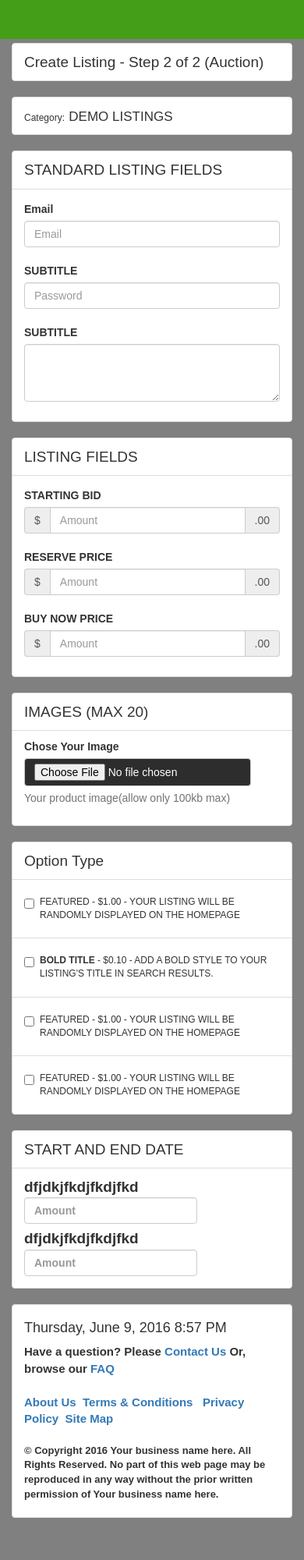
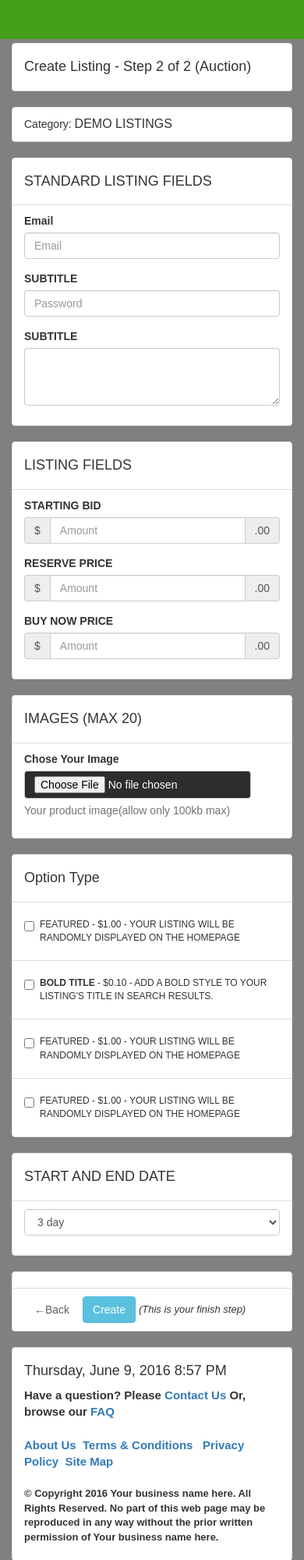
Before and after one commit to MiniProjectSR4/MiniProject2Web, a plain HTML site: page sell_two_step.html in a window 390 px wide. Shown: the top 2000 px of the page at 78% size. Before the commit the page ends 1966 px from the top, so only its background shows below. Drawn offline with Linux system fonts and the light colour scheme; files that its build step writes are made by us from their sources.

Commit message:
font.css

```diff
--- a/sell_two_step.html
+++ b/sell_two_step.html
@@ -8,8 +8,9 @@
 	<link rel="stylesheet" href="css/font-awesome.min.css">
 	<link rel="stylesheet" type="text/css" href="css/style.css">
 	<link rel="stylesheet" type="text/css" href="css/font_sell_page/thyreach_font.css">
+
 </head>
-<body style="background-color: gray;">
+<body style="background-color: gray; font-family: arial;font-size: 14px;">
 
 		<nav class="navbar navbar-default">
 		  <div class="container">
@@ -46,23 +47,23 @@
 		  </div><!-- /.container-->
 		</nav>
 		<div class="container">
-		<ul class="list-group arilfont" style="">
+		<ul class="list-group " style="">
   			<li class="list-group-item">
-    			Create Listing - Step 2 of 2 (Auction)
+    			<h4>Create Listing - Step 2 of 2 (Auction)</h4>
   			</li>
 		</ul>
-		<ul class="list-group arilfont" style="">
+		<ul class="list-group " style="">
   			<li class="list-group-item">
-    			<span style="font-family: arial;font-size: 12px;">Category:</span>
-    			<span style="font-family: arial;font-size: 17px;">DEMO LISTINGS<span>
+    			<span style="font-family: arial;font-size: 14px;">Category:</span>
+    			<span style="font-family: arial;font-size: 16px;">DEMO LISTINGS<span>
   			</li>
 		</ul>
 
 		<ul class="list-group " style="">
-			<li class="list-group-item arilfont">
-				STANDARD LISTING FIELDS
+			<li class="list-group-item ">
+				<h4>STANDARD LISTING FIELDS</h4>
 			</li>
-  			<li class="list-group-item arilfont">
+  			<li class="list-group-item ">
 		    	<form class="form-horizontal">
 				  	<div class="form-group">
 				    	<label for="inputEmail3" class="col-sm-2 control-label" style="font-size: 14px;">Email</label>
@@ -89,10 +90,10 @@
   			</li>
 		</ul>
 		<ul class="list-group">
-			<li class="list-group-item arilfont">
-				LISTING FIELDS
+			<li class="list-group-item ">
+				<h4>LISTING FIELDS</h4>
 			</li>
-			<li class="list-group-item arilfont" >
+			<li class="list-group-item ">
 				<form class="form-horizontal">
 				  	<div class="form-group">
 				    	<label for="inputEmail3" class="col-sm-2 control-label" style="font-size: 14px;">STARTING BID</label>
@@ -132,10 +133,10 @@
 		</ul>
 
 		<ul class="list-group">
-			<li class="list-group-item arilfont">
-				IMAGES (MAX 20)
+			<li class="list-group-item ">
+				<h4>IMAGES (MAX 20)</h4>
 			</li>
-			<li class="list-group-item arilfont">
+			<li class="list-group-item ">
 
 					<div class="form-group" style="font-size: 14px;">
 					    <label for="exampleInputFile">Chose Your Image</label>
@@ -145,10 +146,10 @@
 			</li>
 		</ul>
 		<ul class="list-group">
-			<li class="list-group-item arilfont">
-				Option Type
+			<li class="list-group-item ">
+				<h4>Option Type</h4>
 			</li>
-			<li class="list-group-item arilfont">
+			<li class="list-group-item ">
 				<div class="checkbox" style="font-size: 12px;">
 					<label>
 						<input type="checkbox" value="" />
@@ -156,7 +157,7 @@
 					</label>
 				</div>
 			</li>
-				<li class="list-group-item arilfont">
+				<li class="list-group-item ">
 				<div class="checkbox" style="font-size: 12px;">
 					<label>
 						<input type="checkbox" value="" />
@@ -164,7 +165,7 @@
 					</label>
 				</div>
 				</li>
-				<li class="list-group-item arilfont">
+				<li class="list-group-item ">
 				<div class="checkbox" style="font-size: 12px;">
 					<label>
 						<input type="checkbox" value="" />
@@ -172,7 +173,7 @@
 					</label>
 				</div>
 				</li>
-				<li class="list-group-item arilfont">
+				<li class="list-group-item ">
 				<div class="checkbox" style="font-size: 12px;">
 					<label>
 						<input type="checkbox" value="" />
@@ -185,28 +186,42 @@
 		</ul>
 
 		<ul class="list-group">
-			<li class="list-group-item arilfont">
-				START AND END DATE
+			<li class="list-group-item ">
+				<h4>START AND END DATE</h4>
 			</li>
-			<li class="list-group-item arilfont">
-				<form class="form-inline">
-					<label>
-					dfjdkjfkdjfkdjfkd
-						<input type="text" class="form-control" id="exampleInputAmount" placeholder="Amount">
+			<li class="list-group-item ">
 
-					</label>
-					<label>
-					dfjdkjfkdjfkdjfkd
-						<input type="text" class="form-control" id="exampleInputAmount" placeholder="Amount">
+				<form class="form-horizontal">
 
-					</label>
+					<div class="form-group">
+						<div class="col-sm-5">
+						<select class="form-control" style="">
+								<option>3 day</option>
+								<option>5 day</option>
+								<option>7 day</option>
+								<option>10 day</option>
+						</select>
+						</div>
+					</div>
+
 				</form>
 
 			</li>
 		</ul>
+		<ul class="list-group">
+			<li class="list-group-item">
 
+			</li>
+			<li class="list-group-item">
+				<button type="button" class="btn btn-link">
+					<a href="#"><span aria-hidden="true">&larr;</span>Back</a>
+				</button>
+				<button type="button" class="btn btn-info">Create</button>
+				<i style="font-size: 13px;">(This is your finish step)</i>
+			</li>
+		</ul>
 		<ul class="list-group">
-			<li class="list-group-item arilfont" style="font-size: 15px; font-weight: bold;">
+			<li class="list-group-item " style="font-size: 15px; font-weight: bold;">
 				<h4>Thursday, June 9, 2016 8:57 PM</h4>
 				Have a question? Please <a style="cursor: pointer;">Contact Us</a>     Or, browse our <a style="cursor: pointer;">FAQ</a><br/></br>
 				<a href="">About Us</a>&nbsp;<a href="">  Terms & Conditions </a>&nbsp;<a href=""> Privacy Policy</a>&nbsp;<a href=""> Site Map</a><br/><br/>
```
Also changed, not shown: css/font_sell_page/New folder/thyreach_font.css (renamed from css/font_sell_page/thyreach_font.css).
